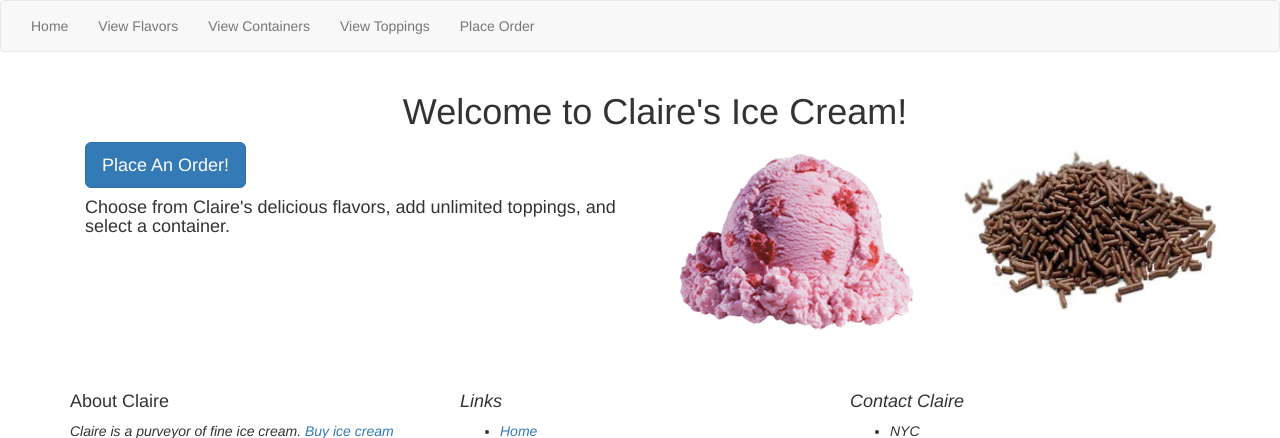
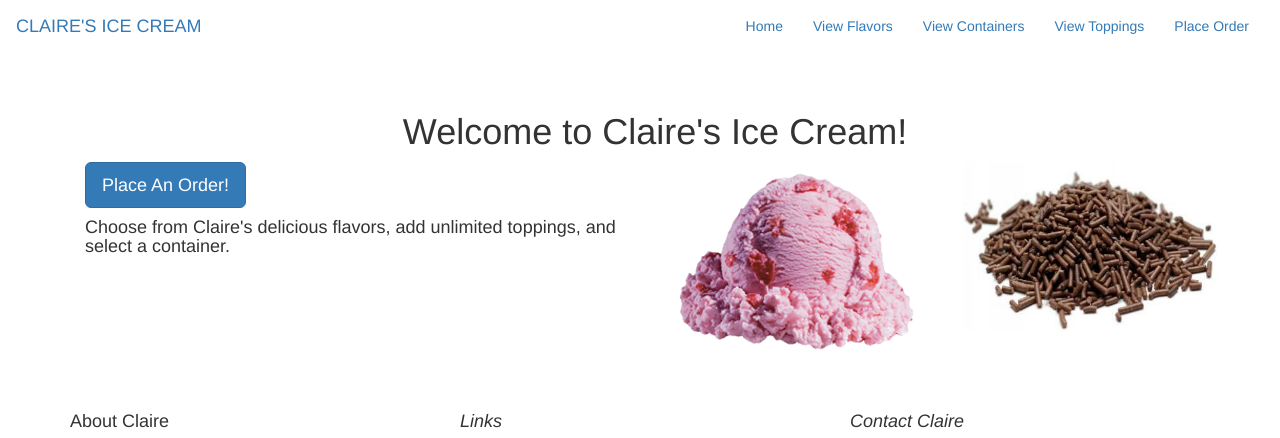
Before and after one commit to EricFries/claires-ice-cream, a Django app: page / in a window 1280 px wide. Shown: the top 438 px of the page. Run offline with Django 3.2, Linux system fonts and the light colour scheme; some libraries are stand-ins or nearby versions.

Commit message:
change navbar'

```diff
--- a/ice_cream_ordering/static/ice_cream_ordering/style.css
+++ b/ice_cream_ordering/static/ice_cream_ordering/style.css
@@ -5,3 +5,7 @@ img {
 .top-buffer {
 	margin-top:40px;
 }
+
+.bottom-buffer {
+	margin-top:40px;
+}
--- a/ice_cream_ordering/templates/base.html
+++ b/ice_cream_ordering/templates/base.html
@@ -9,10 +9,10 @@
 	</head>
 
 	<body>
-			<nav class="navbar navbar-default">
+			<nav class="navbar">
 				<div class="container-fluid">
-	    		<div class="navbar-header">
-						<ul class="nav navbar-nav">
+					<a href="/" class="navbar-brand">CLAIRE'S ICE CREAM</a>
+						<ul class="nav navbar-nav pull-right">
 							<li><a href="/">Home</a></li>
 							<li><a href="/flavors">View Flavors</a></li>
 							<li><a href="/containers">View Containers</a></li>
@@ -20,8 +20,7 @@
 							<li><a href="/new">Place Order</a></li>
 						</ul>
 					</div>
-				</div>
-			</nav>
+				</nav>
 
 			<div id="content top-buffer">
 				<div class="container">
--- a/ice_cream_ordering/templates/ice_cream_ordering/containers.html
+++ b/ice_cream_ordering/templates/ice_cream_ordering/containers.html
@@ -2,7 +2,7 @@
 
 {% block content %}
 <center>
-	<h1>Claire's Containers</h1>
+	<h1 class="bottom-buffer">Claire's Containers</h1>
 </center>
 
 
--- a/ice_cream_ordering/templates/ice_cream_ordering/create.html
+++ b/ice_cream_ordering/templates/ice_cream_ordering/create.html
@@ -1,6 +1,6 @@
 {% extends "base.html" %}
 
 {% block content %}
-<h3>Your Order Has Been Placed!</h3>
+<h1 class="bottom-buffer">Your Order Has Been Placed!</h1>
 
 {% endblock content%}
--- a/ice_cream_ordering/templates/ice_cream_ordering/flavors.html
+++ b/ice_cream_ordering/templates/ice_cream_ordering/flavors.html
@@ -2,7 +2,7 @@
 
 {% block content %}
 <center>
-<h1>Claire's Flavors</h1>
+	<h1 class="bottom-buffer">Claire's Flavors</h1>
 </center>
 
 
--- a/ice_cream_ordering/templates/ice_cream_ordering/index.html
+++ b/ice_cream_ordering/templates/ice_cream_ordering/index.html
@@ -5,7 +5,7 @@
 <div class='container'>
   <div class='row'>
     <div class='col-md-12'>
-			<center><h1>Welcome to Claire's Ice Cream!
+			<center><h1 class="bottom-buffer">Welcome to Claire's Ice Cream!
 			</h1><center>
 		</div>
 	</div>
--- a/ice_cream_ordering/templates/ice_cream_ordering/new.html
+++ b/ice_cream_ordering/templates/ice_cream_ordering/new.html
@@ -2,7 +2,7 @@
 
 {% block content %}
 <center>
-	<h1>Place Order</h1>
+	<h1 class="bottom-buffer">Place Order</h1>
 </center>
 
 
--- a/ice_cream_ordering/templates/ice_cream_ordering/toppings.html
+++ b/ice_cream_ordering/templates/ice_cream_ordering/toppings.html
@@ -3,7 +3,7 @@
 {% block content %}
 
 <center>
-	<h1>Claire's Toppings</h1>
+	<h1 class="bottom-buffer">Claire's Toppings</h1>
 </center>
 
 
```
